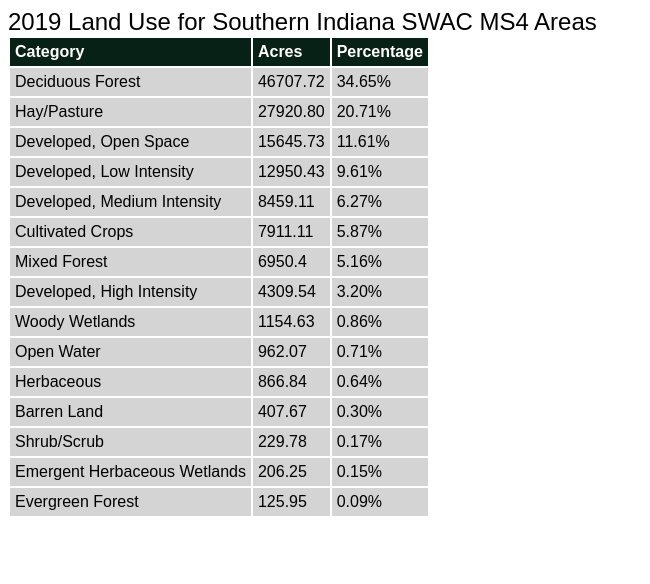
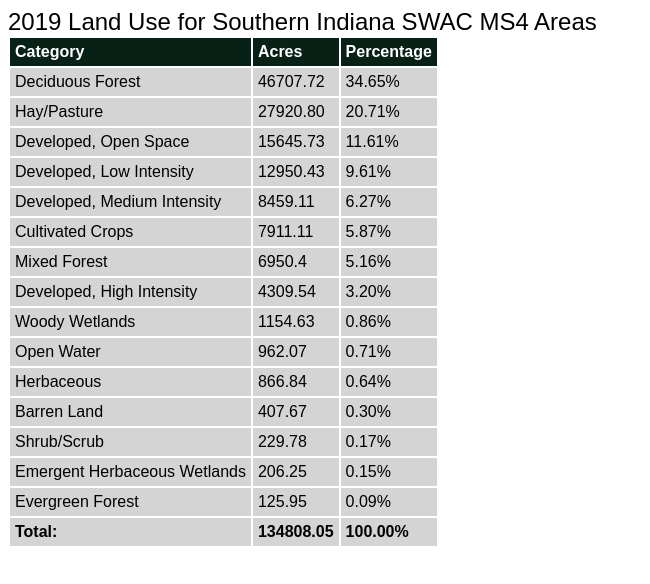
Before and after one commit to mccordpa/LandUseHTML, a plain HTML site: page index.html in a window 1280 px wide. Shown: the whole page, without its empty margins (0-650 px from the left). Drawn offline with Linux system fonts and the light colour scheme.

Commit message:
Adds Land Cover Total row

```diff
--- a/index.html
+++ b/index.html
@@ -185,6 +185,17 @@
                      0.09%
                  </td>
              </tr>
+             <tr style="background-color:#d4d4d4; color:black; font-weight: 900">
+                 <td style="padding:5px; text-align:left;">
+                     Total:
+                 </td>
+                 <td style="padding:5px; text-align:left;">
+                     134808.05
+                 </td>
+                 <td style="padding:5px; text-align:left;">
+                     100.00%
+                 </td>
+             </tr>
 
          </tbody>
      </table>
```
